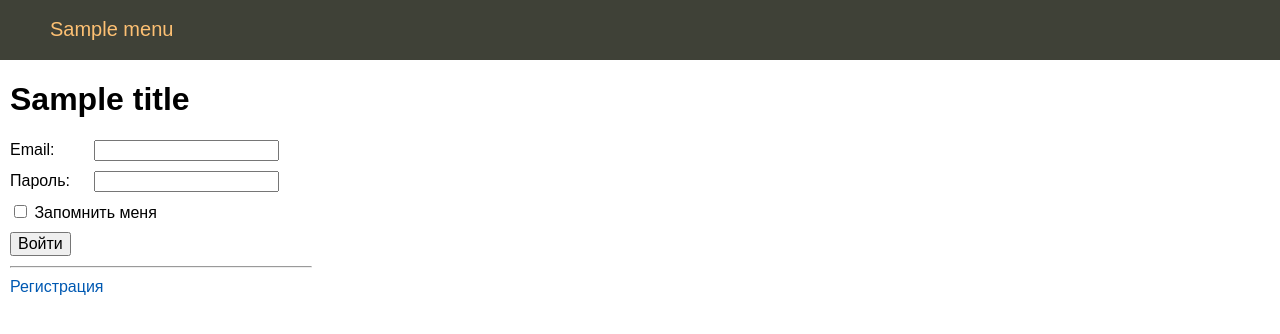
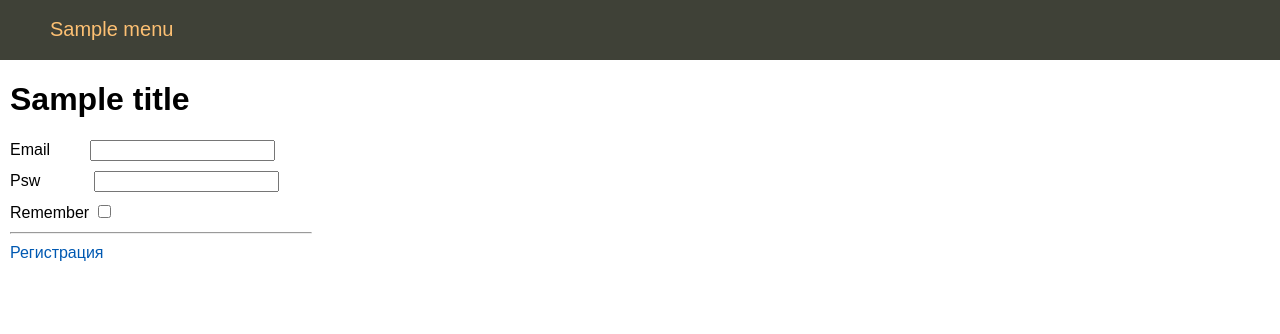
Before and after one commit to dmitriyanishchenko/flask_blog, a Flask app: template templates/login.html in a window 1280 px wide. Shown: the top 334 px of the page. Run offline with Flask 2, Linux system fonts and the light colour scheme; the template is opened without the code that fills it: most values are stand-ins (such as "Sample title", 1, 10 or a date in 2020); form fields are guessed from the names that the template uses.

Commit message:
added file forms and class LoginForm

```diff
--- a/flsite1.py
+++ b/flsite1.py
@@ -1,3 +1,5 @@
+# from flask_wtf import Form
+
 import sqlite3
 from app import app
 import os
@@ -6,6 +8,7 @@ from FDataBase import FDataBase
 from werkzeug.security import generate_password_hash, check_password_hash
 from flask_login import LoginManager, login_user, login_required, current_user, logout_user
 from UserLogin import UserLogin
+from forms import LoginForm
 
 # конфигурация
 DATABASE = '/tmp/flsite.db'
@@ -104,17 +107,18 @@ def login():
     if current_user.is_authenticated:
         return redirect(url_for('profile'))
 
-    if request.method == "POST":
-        user = dbase.getUserByEmail(request.form['email'])
-        if user and check_password_hash(user['psw'], request.form['psw']):
-            userlogin = UserLogin().create(user)
-            rm = True if request.form.get('remainme') else False
-            login_user(userlogin, remember=rm)
-            return redirect(request.args.get('next') or url_for('profile'))
+    form = LoginForm()
+    return render_template("login.html", menu=dbase.getMenu(), title="Авторизация", form=form)
 
-        flash("Неверная пара логин/пароль", "error")
-
-    return render_template("login.html", menu=dbase.getMenu(), title="Авторизация")
+    # if request.method == "POST":
+    #     user = dbase.getUserByEmail(request.form['email'])
+    #     if user and check_password_hash(user['psw'], request.form['psw']):
+    #         userlogin = UserLogin().create(user)
+    #         rm = True if request.form.get('remainme') else False
+    #         login_user(userlogin, remember=rm)
+    #         return redirect(request.args.get('next') or url_for('profile'))
+    #
+    #     flash("Неверная пара логин/пароль", "error")
 
 
 @app.route("/register", methods=["POST", "GET"])
--- a/templates/base.html
+++ b/templates/base.html
@@ -14,6 +14,7 @@
 </head>
 
 <body>
+
 {% block content %}
 {% block mainmenu %}
 
--- a/templates/login.html
+++ b/templates/login.html
@@ -6,10 +6,11 @@
 <div class="flash {{cat}}">{{msg}}</div>
 {% endfor %}
 <form action="" method="post" class="form-contact">
-<p><label>Email: </label> <input type="text" name="email" value="" required />
-<p><label>Пароль: </label> <input type="password" name="psw" value="" required />
-<p><input type="checkbox" name="remainme"  /> Запомнить меня
-<p><input type="submit" value="Войти" />
+<p>{{ form.hidden_tag() }}</p>
+<p> {{ form.email.label() }}{{ form.email() }}</p>
+<p> {{ form.psw.label() }} {{ form.psw() }}</p>
+<p> {{ form.remember.label() }} {{ form.remember() }}</p>
+<p> {{ form.psw.submit() }} </p>
 <hr align=left width="300px">
 <p><a href="{{url_for('register')}}">Регистрация</a>
 </form>
--- a/templates/profile.html
+++ b/templates/profile.html
@@ -10,6 +10,7 @@
 		<div class="profile-ava"><img src="{{ url_for('userava') }}"></div>
 		<div class="profile-load">
 		<form action="{{url_for('upload')}}" method="POST" enctype="multipart/form-data">
+            {{ form.hidden_tag }}
 			<p><input type="file" name="file">
 			<p><input type="submit" value="Загрузить">
 		</form>
```
Also changed, not shown: forms.py (added, +9 -0 lines), flsite.db.
